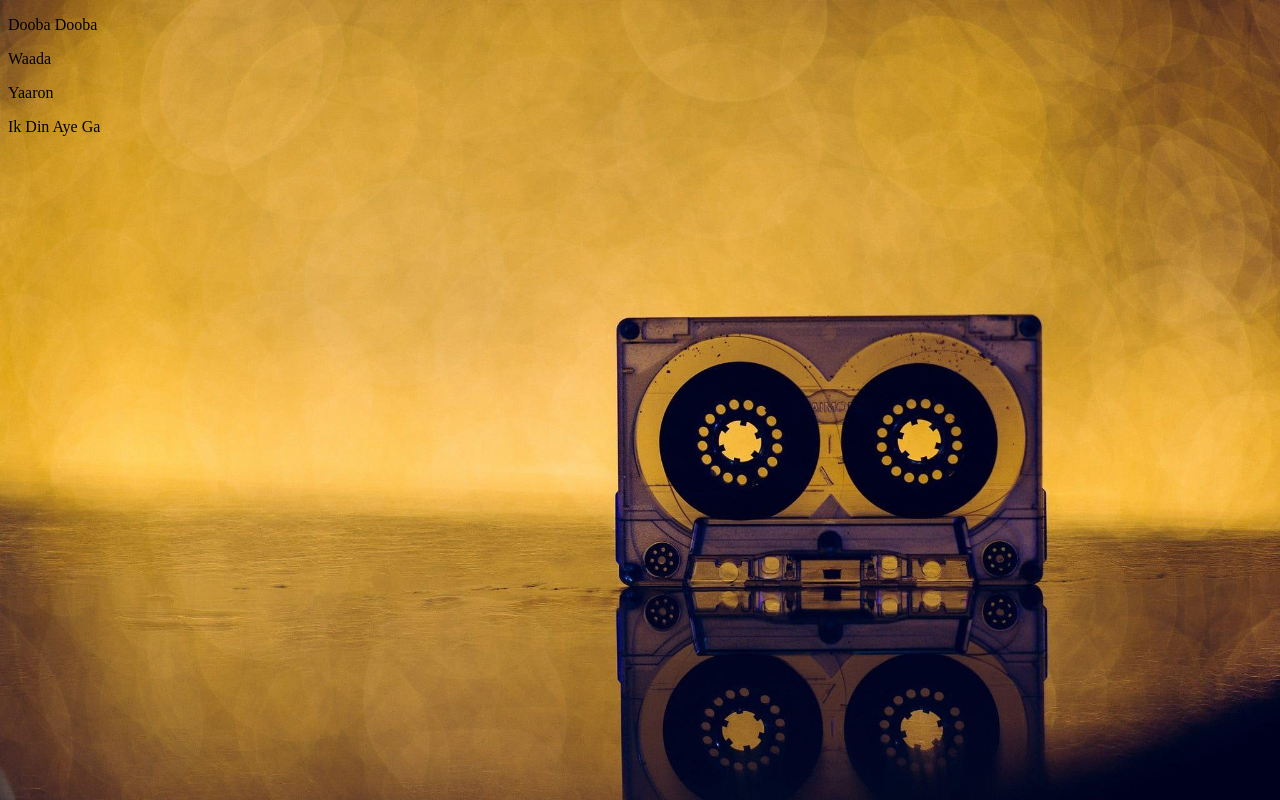
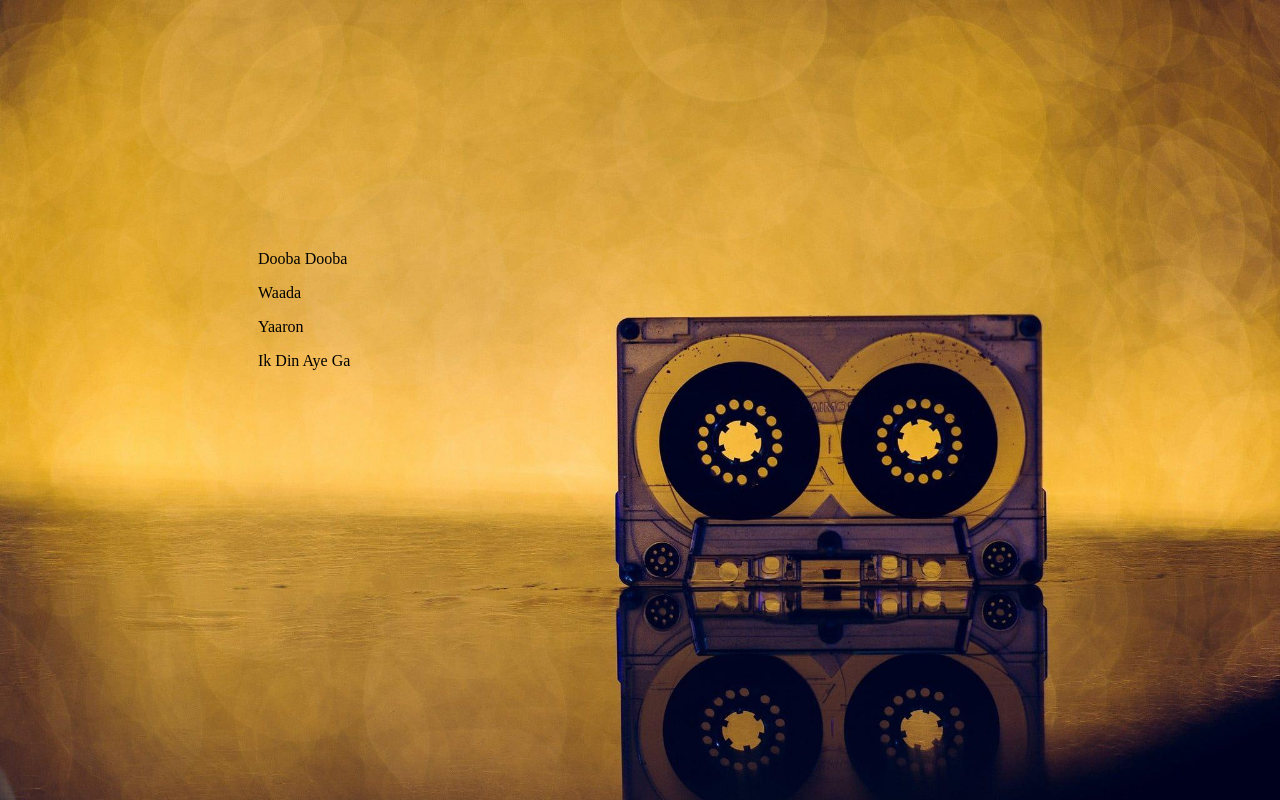
Before and after one commit to engineeredtoimperfection/retro-indie-music, a plain HTML site: page index.html in a window 1280 px wide. Drawn offline with Linux system fonts and the light colour scheme.

Commit message:
Add margin to tracks container

```diff
--- a/style.css
+++ b/style.css
@@ -2,3 +2,7 @@ body {
     background-image: url("./images/casette-beautiful-shot.jpg");
     background-size: cover;
 }
+
+.tracks-container {
+    margin: 250px;
+}
```
